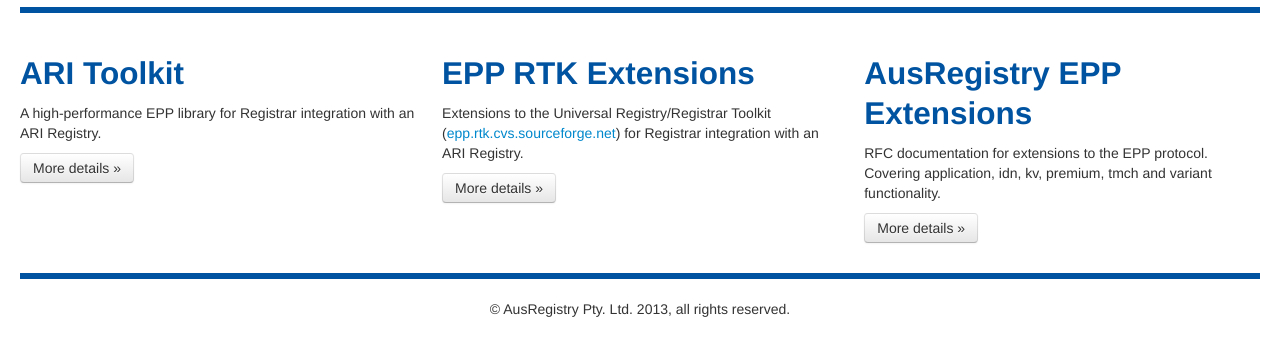
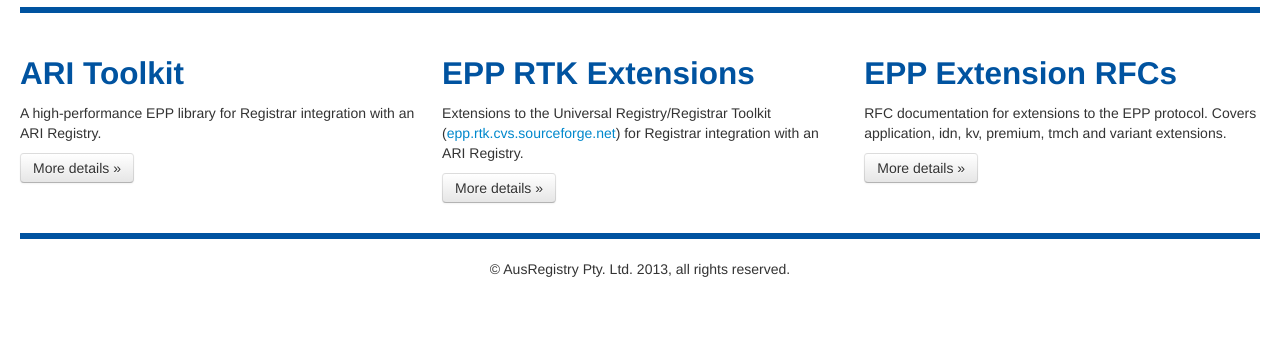
Before and after one commit to NeustarRegistry/docs-staging, a plain HTML site: page index.html in a window 1280 px wide. Shown: the part 151-506 px from the top of the page. Drawn offline with Linux system fonts and the light colour scheme.

Commit message:
Text change

```diff
--- a/index.html
+++ b/index.html
@@ -30,8 +30,8 @@
                             <p><a class="btn" href="https://github.com/ausregistry/ari-rtk-ext">More details &raquo;</a></p>
                         </div>
                         <div class="span4">
-                            <h2>AusRegistry EPP Extensions</h2>
-                            <p>RFC documentation for extensions to the EPP protocol. Covering application, idn, kv, premium, tmch and variant functionality.</p>
+                            <h2>EPP Extension RFCs</h2>
+                            <p>RFC documentation for extensions to the EPP protocol. Covers application, idn, kv, premium, tmch and variant extensions.</p>
                             <p><a class="btn" href="https://github.com/ausregistry/ar-epp-extensions">More details &raquo;</a></p>
                         </div>
                     </div>
```
